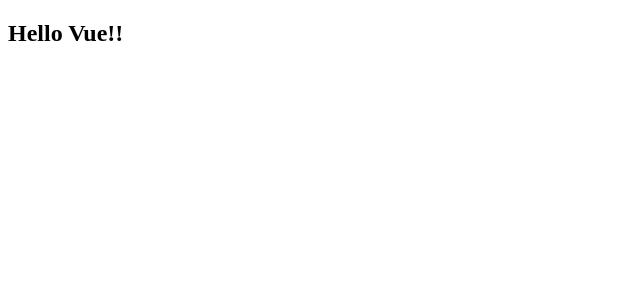
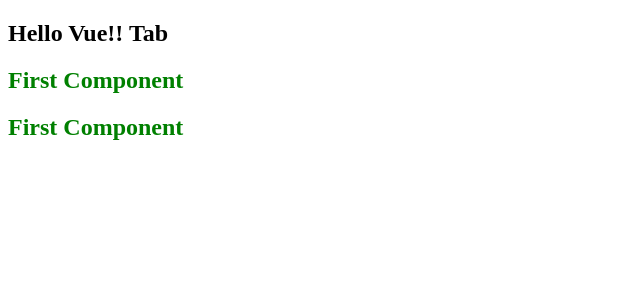
Before and after one commit to HsiaoHungWang/vue-eeit89, a Vue app: page / in a window 1280 px wide. Shown: the top 300 px of the page, without its empty margins (0-640 px from the left). Built offline with nearby package versions, Linux system fonts and the light colour scheme.

Commit message:
建立第一個組件

```diff
--- a/src/App.vue
+++ b/src/App.vue
@@ -1,8 +1,13 @@
 <script setup>
+import FirstComponent from './components/FirstComponent.vue';
+
+
 </script>
 
 <template>
-<h2>Hello Vue!!</h2>
+<h2>Hello Vue!! Tab</h2>
+<FirstComponent></FirstComponent>
+<first-component></first-component>
 </template>
 
 <style scoped>
--- /dev/null
+++ b/src/components/FirstComponent.vue
@@ -0,0 +1,9 @@
+<template>
+    <h2>First Component</h2>
+</template>
+<script setup></script>
+<style scoped>
+h2{
+    color:green
+}
+</style>
```
